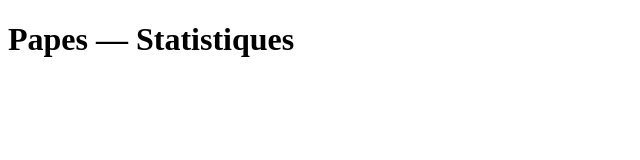
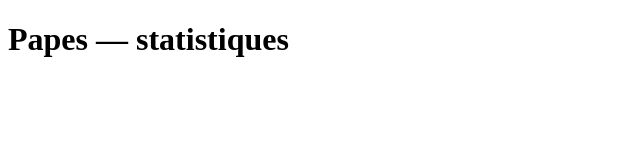
Before and after one commit to romain-warnan/papes, a plain HTML site: page docs/index.html in a window 1280 px wide. Shown: the full height of the page, 0-640 px from the left. Drawn offline with Linux system fonts and the light colour scheme.

Commit message:
Changement du titre html (minuscule)

```diff
--- a/src/main/webapp/index.html
+++ b/docs/index.html
@@ -5,6 +5,6 @@
     <title>Papes</title>
 </head>
 <body>
-    <h1>Papes — Statistiques</h1>
+    <h1>Papes — statistiques</h1>
 </body>
 </html>
```
